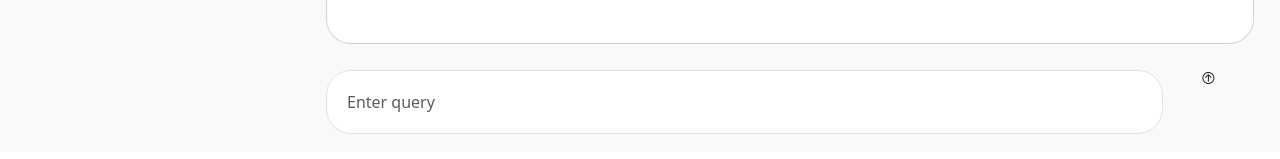
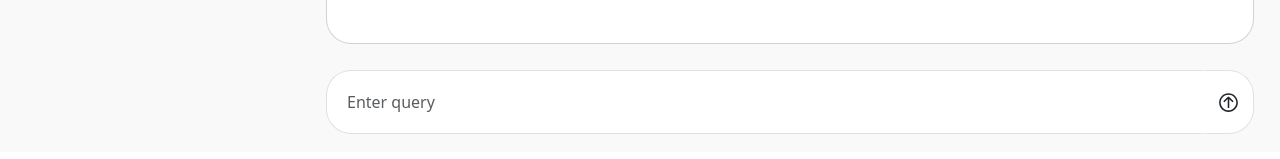
Before and after one commit to JC4DM4N/RAG, a React (Create React App) app in the folder src/frontend/rag-app/: page / in a window 1280 px wide. Shown: the part 648-807 px from the top of the page. Built offline with nearby package versions, Linux system fonts and the light colour scheme.

Commit message:
embedded query submit button into query form

```diff
--- a/src/frontend/rag-app/src/App.css
+++ b/src/frontend/rag-app/src/App.css
@@ -18,13 +18,9 @@
 
 .query-form-contents {
   height: 8vh;
-  border-radius: 25px !important;
+  border-radius: 25px 0px 0px 25px !important;
   padding: 20px !important;
-}
-
-.query-form-submit-button {
-  float: left;
-  width: 10%;
+  border-right-color: white !important;
 }
 
 .response-container {
@@ -34,8 +30,15 @@
   border-radius: 25px !important;
 }
 
-.query-form-submit-buttom {
-  width: 5%;
+.query-form-submit-button {
+  height: 25px !important;
+  width: 25px !important;
+}
+
+.query-form-submit-button-container {
+  background-color: white !important;
+  border-radius: 0px 25px 25px 0px !important;
+  border-left-color: white !important;
 }
 
 .response-container-body {
@@ -49,7 +52,7 @@
   background: #f9f9f9;
 }
 
-.context-nav-bar-container{
+.context-nav-bar-container {
   padding-left: 20px;
 }
 
@@ -68,7 +71,7 @@
   height: 10px;
 }
 
-.context-list-item-remove-button:hover{
+.context-list-item-remove-button:hover {
   stroke-width: 1px;
 }
 
@@ -80,6 +83,7 @@
   background-color: #ececec !important;
   border-color: #ececec !important;
   color: black !important;
+  font-weight: bold;
 }
 
 .context-list-item:hover {
--- a/src/frontend/rag-app/src/components/queryForm.js
+++ b/src/frontend/rag-app/src/components/queryForm.js
@@ -28,7 +28,14 @@ function QueryForm({ querySubmitHandler }) {
             className="query-form-contents"
             onKeyDown={handleKeyPress}
           />
-              <VscArrowCircleUp className="query-form-submit-button"/>
+          <InputGroup.Text className="query-form-submit-button-container">
+            <VscArrowCircleUp
+              className="query-form-submit-button"
+              height="3em"
+              width="3em"
+              onClick={handleSubmit}
+            />
+          </InputGroup.Text>
         </InputGroup>
       </Form>
     </div>
```
